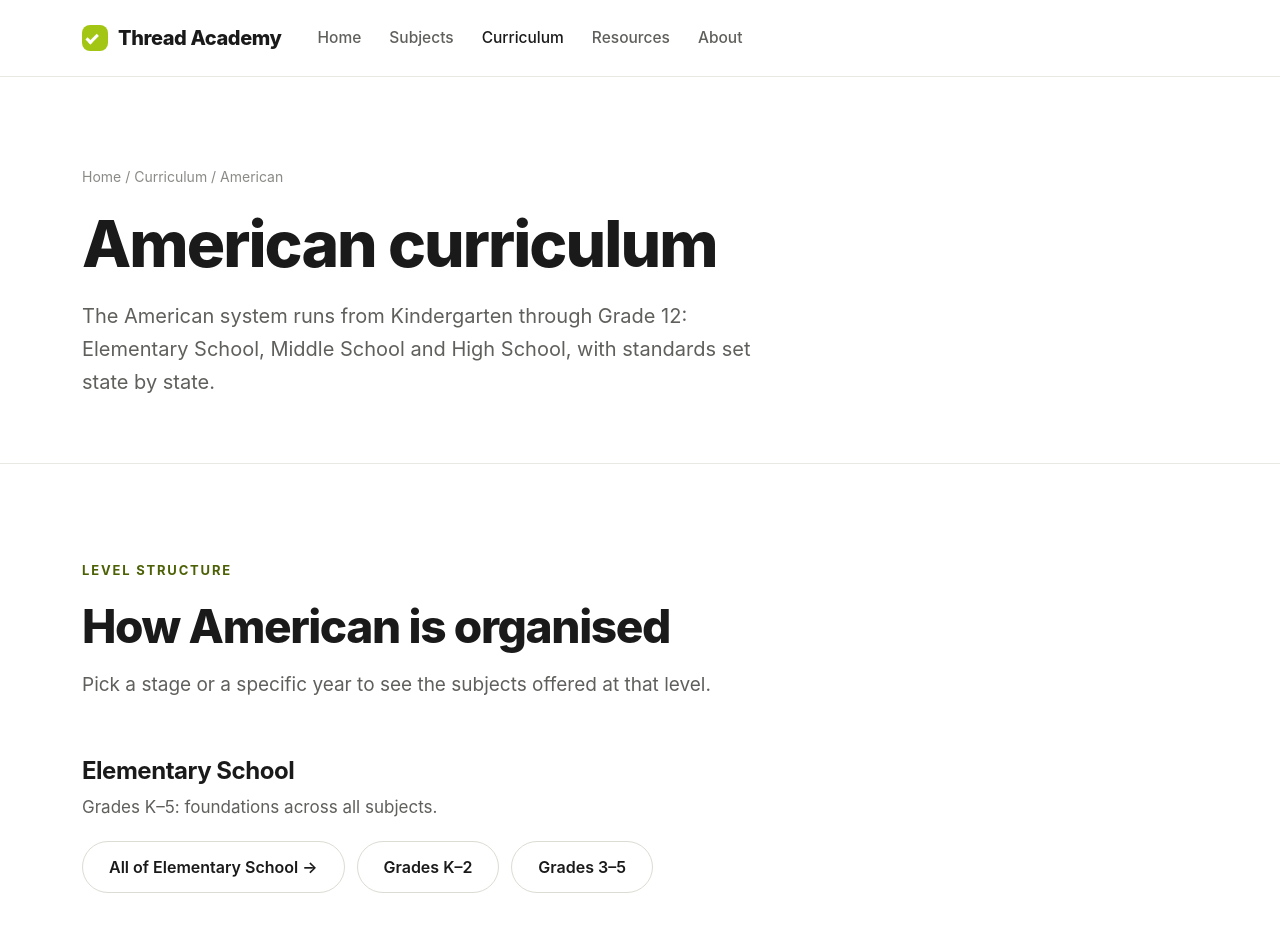
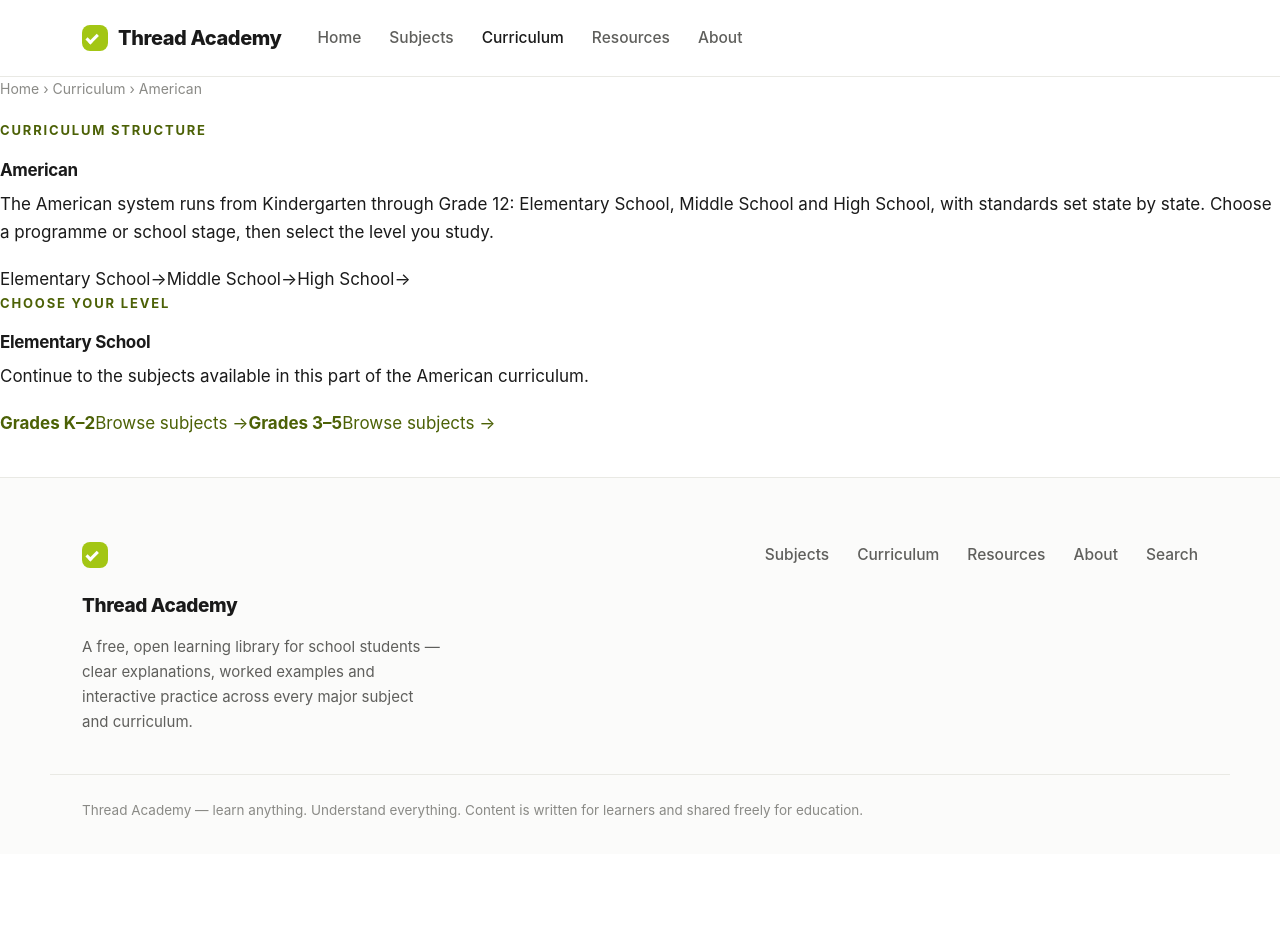
Before and after one commit to aliaaquib/student-learning-website, a Next.js app: page /curriculum/american in a window 1280 px wide. Shown: the top 950 px of the page. After the commit the page ends 854 px from the top, so only its background shows below. Built offline with nearby package versions, Linux system fonts and the light colour scheme.

Commit message:
Publish src/app/curriculum/[curriculum]/page.tsx

```diff
--- a/src/app/curriculum/[curriculum]/page.tsx
+++ b/src/app/curriculum/[curriculum]/page.tsx
@@ -1,6 +1,6 @@
 import Link from "next/link";
 import { notFound } from "next/navigation";
-import PageHero from "@/components/PageHero";
+import StagePicker from "./StagePicker";
 import { CURRICULUM_SLUGS, getCurriculum } from "@/lib/curriculum";
 
 export function generateStaticParams() {
@@ -18,37 +18,20 @@
   if (!curriculum) notFound();
 
   return (
-    <>
-      <PageHero
-        crumbs={[{ label: "Home", href: "/" }, { label: "Curriculum", href: "/curriculum" }, { label: curriculum.name }]}
-        title={`${curriculum.name} curriculum`}
-        lede={curriculum.desc}
-      />
-      <section className="section">
-        <div className="container">
-          <div className="section-head">
-            <span className="eyebrow">Level structure</span>
-            <h2>How {curriculum.name} is organised</h2>
-            <p>Pick a stage or a specific year to see the subjects offered at that level.</p>
-          </div>
-          {curriculum.stages.map((stage) => (
-            <div key={stage.slug} style={{ marginBottom: 56 }}>
-              <h3 style={{ fontSize: 24, marginBottom: 8 }}>{stage.name}</h3>
-              <p style={{ color: "var(--muted)", marginBottom: 20 }}>{stage.desc}</p>
-              <div className="year-pills">
-                <Link className="year-pill" href={`/curriculum/${curriculum.slug}/${stage.slug}`}>
-                  All of {stage.name} →
-                </Link>
-                {stage.years.map((year) => (
-                  <Link key={year.slug} className="year-pill" href={`/curriculum/${curriculum.slug}/${year.slug}`}>
-                    {year.name}
-                  </Link>
-                ))}
-              </div>
-            </div>
-          ))}
-        </div>
-      </section>
-    </>
+    <div className="curr-page">
+      <div className="breadcrumb">
+        <Link href="/">Home</Link>
+        <span aria-hidden="true"> › </span>
+        <Link href="/curriculum">Curriculum</Link>
+        <span aria-hidden="true"> › </span>
+        <span>{curriculum.name}</span>
+      </div>
+      <div className="eyebrow">Curriculum structure</div>
+      <h1>{curriculum.name}</h1>
+      <p className="curr-intro">
+        {curriculum.desc} Choose a programme or school stage, then select the level you study.
+      </p>
+      <StagePicker curriculum={curriculum} />
+    </div>
   );
 }
```
